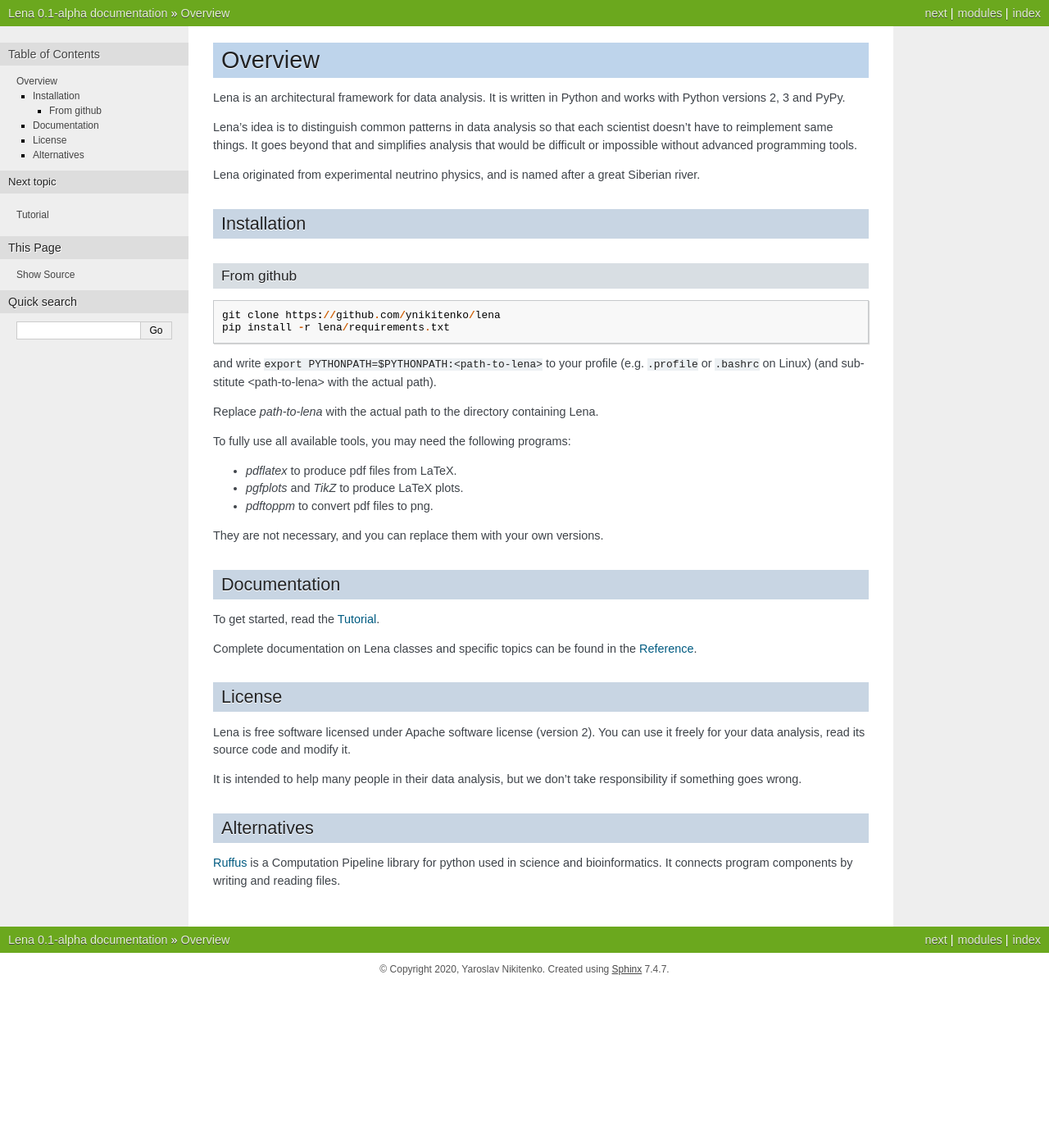
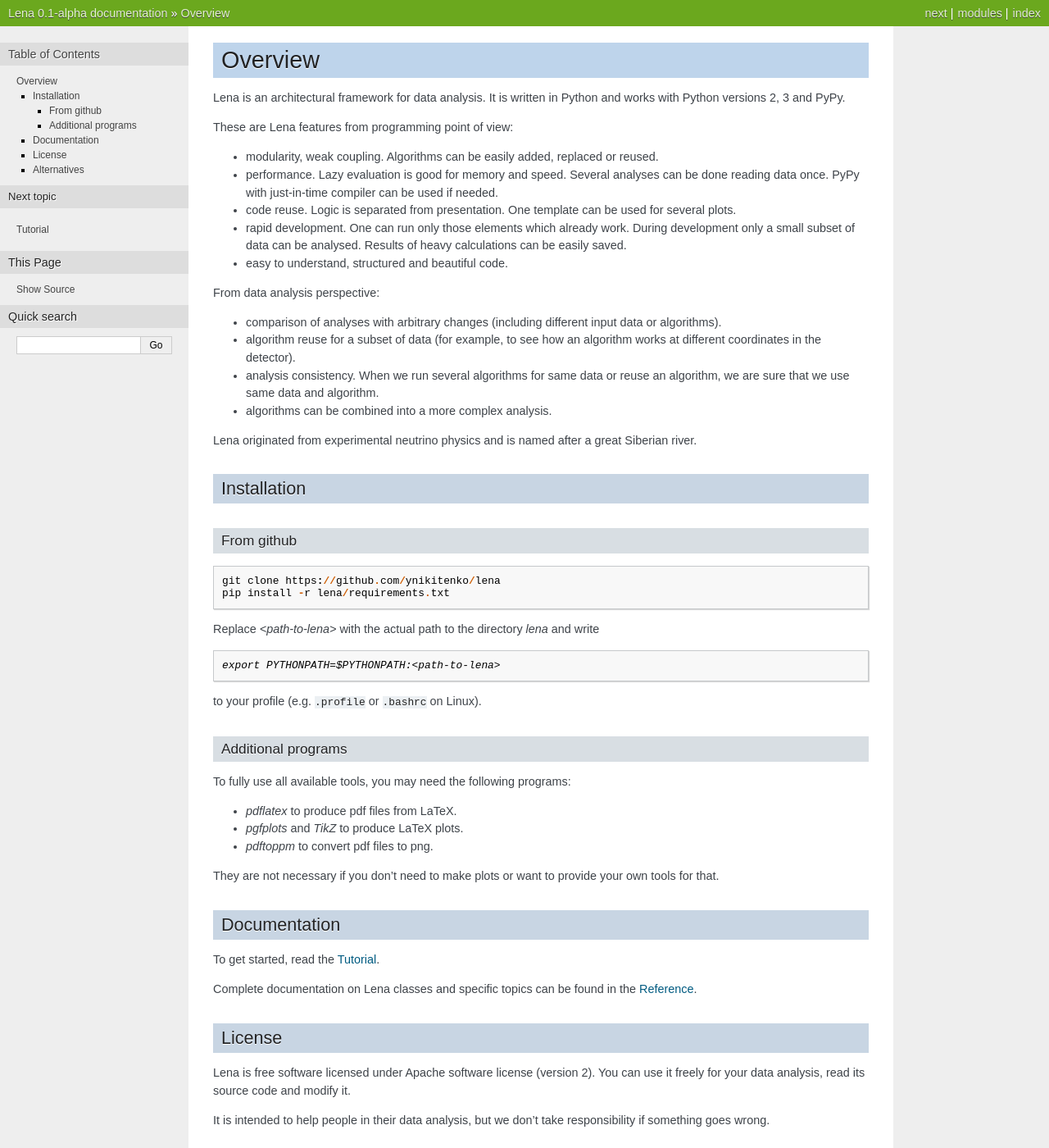
Before and after one commit to ynikitenko/lena, a Sphinx documentation site: the page built from docs/source/index.rst, in a window 1280 px wide and 1400 px high. Shown: the whole window at 82% size. Built offline with Sphinx 7.4.7, drawn with Linux system fonts in a browser that asks for light colours; comment, search, counter and statistics services are not loaded.

Commit message:
Improve overview and README.

```diff
--- a/README.rst
+++ b/README.rst
@@ -4,6 +4,4 @@
 
 Lena is an architectural framework for data analysis. It is written in Python and works with Python versions 2, 3 and PyPy.
 
-Lena's idea is to distinguish common patterns in data analysis so that each scientist doesn't have to reimplement same things.
-It goes beyond that and simplifies analysis that would be difficult or impossible without advanced programming tools.
-More information can be found in the documentation at https://lena.readthedocs.io .
+For more information on the framework and its installation see the documentation in the *docs/* subdirectory or online at https://lena.readthedocs.io
--- a/docs/source/index.rst
+++ b/docs/source/index.rst
@@ -9,10 +9,29 @@
 
 Lena is an architectural framework for data analysis. It is written in Python and works with Python versions 2, 3 and PyPy.
 
-Lena's idea is to distinguish common patterns in data analysis so that each scientist doesn't have to reimplement same things.
-It goes beyond that and simplifies analysis that would be difficult or impossible without advanced programming tools.
+These are Lena features from programming point of view:
 
-Lena originated from experimental neutrino physics, and is named after a great Siberian river.
+- modularity, weak coupling. Algorithms can be easily added, replaced or reused.
+
+- performance. Lazy evaluation is good for memory and speed. Several analyses can be done reading data once. PyPy with just-in-time compiler can be used if needed.
+
+- code reuse. Logic is separated from presentation. One template can be used for several plots.
+
+- rapid development. One can run only those elements which already work. During development only a small subset of data can be analysed. Results of heavy calculations can be easily saved.
+
+- easy to understand, structured and beautiful code.
+
+From data analysis perspective:
+
+- comparison of analyses with arbitrary changes (including different input data or algorithms).
+
+- algorithm reuse for a subset of data (for example, to see how an algorithm works at different coordinates in the detector).
+
+- analysis consistency. When we run several algorithms for same data or reuse an algorithm, we are sure that we use same data and algorithm.
+
+- algorithms can be combined into a more complex analysis.
+
+Lena originated from experimental neutrino physics and is named after a great Siberian river.
 
 .. .. rst-class:: hidden
 
@@ -49,14 +68,20 @@
     git clone https://github.com/ynikitenko/lena
     pip install -r lena/requirements.txt
 
-and write ``export PYTHONPATH=$PYTHONPATH:<path-to-lena>``
+Replace *<path-to-lena>* with the actual path to the directory *lena*
+and write
+
+.. code-block:: console
+
+    export PYTHONPATH=$PYTHONPATH:<path-to-lena>
+
 to your profile
-(e.g. ``.profile`` or ``.bashrc`` on Linux)
-(and substitute <path-to-lena> with the actual path).
+(e.g. ``.profile`` or ``.bashrc`` on Linux).
 
 .. .bashrc is for non-interactive shells, which are used with 'ssh command'.
 
-Replace *path-to-lena* with the actual path to the directory containing Lena.
+Additional programs
+^^^^^^^^^^^^^^^^^^^
 
 To fully use all available tools, you may need the following programs:
 
@@ -66,7 +91,7 @@
 
 .. * *# ssh-agent* to use Lena on remote servers.
 
-They are not necessary, and you can replace them with your own versions.
+They are not necessary if you don't need to make plots or want to provide your own tools for that.
 
 Documentation
 -------------
@@ -136,7 +161,7 @@
 
 .. It is tested and actively used, but we take no responsibility
 
-It is intended to help many people in their data analysis,
+It is intended to help people in their data analysis,
 but we don't take responsibility if something goes wrong.
 
 .. English. It is intended?
--- a/docs/source/tutorial/answers.rst
+++ b/docs/source/tutorial/answers.rst
@@ -97,7 +97,7 @@
             lena.output.HistToCSV(),
             writer,
             lena.context.Context(),
-            lena.output.RenderLaTeX(),
+            lena.output.RenderLaTeX(), # initialize properly here
             writer,
             lena.output.LaTeXToPDF(),
             lena.output.PDFToPNG(),
```
